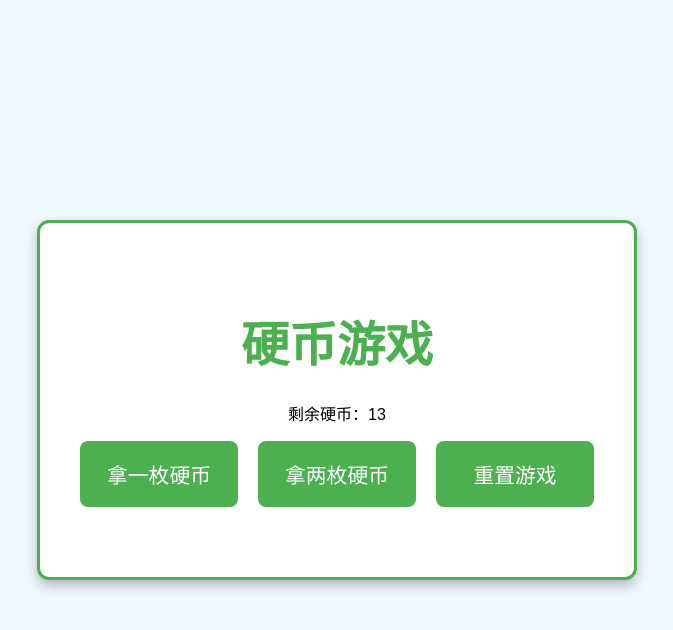
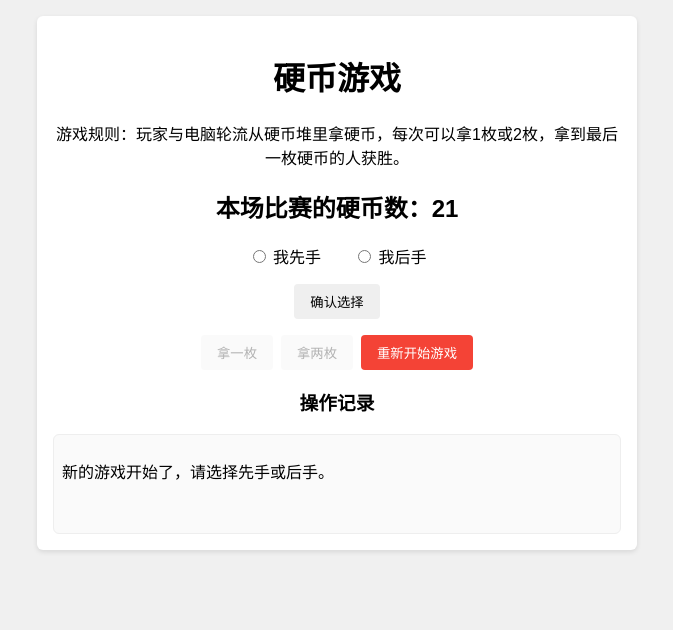
Before and after one commit to kio235/coin-game, a plain HTML site: page index.html in a window 1280 px wide. Shown: the whole page, without its empty margins (303-976 px from the left). Drawn offline with Linux system fonts and the light colour scheme.

Commit message:
Added the ability to choose between playing first or second.

```diff
--- a/index.html
+++ b/index.html
@@ -1,22 +1,53 @@
 <!DOCTYPE html>
 <html lang="zh-CN">
+
 <head>
     <meta charset="UTF-8">
+    <meta name="viewport" content="width=device-width, initial-scale=1.0">
     <title>硬币游戏</title>
     <link rel="stylesheet" href="style.css">
 </head>
+
 <body>
-    <div class="game-container">
+    <div class="container">
         <h1>硬币游戏</h1>
-        <p>剩余硬币：<span id="coin-count"></span></p>
+        <div class="info">
+            <p>游戏规则：玩家与电脑轮流从硬币堆里拿硬币，每次可以拿1枚或2枚，拿到最后一枚硬币的人获胜。</p>
+        </div>
+
+        <!-- 显示当前硬币数量 -->
+        <div class="info">
+            <h2>本场比赛的硬币数：<span id="coinCount">--</span></h2>
+        </div>
+
+        <!-- 选择先手或后手 -->
+        <div class="choice">
+            <label>
+                <input type="radio" name="turn" value="first">
+                我先手
+            </label>
+            <label>
+                <input type="radio" name="turn" value="second">
+                我后手
+            </label>
+        </div>
         <div class="buttons">
-            <button id="take-one">拿一枚硬币</button>
-            <button id="take-two">拿两枚硬币</button>
-            <button id="reset">重置游戏</button>
+            <button id="confirmTurn">确认选择</button>
         </div>
-        <p id="message"></p>
+
+        <!-- 操作按钮区 -->
+        <div class="buttons">
+            <button id="takeOne" disabled>拿一枚</button>
+            <button id="takeTwo" disabled>拿两枚</button>
+            <button id="restart" class="restart-btn">重新开始游戏</button>
+        </div>
+
+        <!-- 日志输出区 -->
+        <h3>操作记录</h3>
+        <div id="log"></div>
     </div>
 
     <script src="script.js"></script>
 </body>
+
 </html>
--- a/script.js
+++ b/script.js
@@ -1,106 +1,152 @@
+// 游戏相关变量
+let coinCount = 0; // 当前硬币总数
+let isPlayerTurn = true; // 是否轮到玩家回合
+let gameOver = false; // 游戏是否结束
 
-// let p1First = true;
-// let rounds = 0;
-// let lastTake = 0;
+// 页面元素获取
+const coinCountSpan = document.getElementById("coinCount");
+const confirmTurnBtn = document.getElementById("confirmTurn");
+const takeOneBtn = document.getElementById("takeOne");
+const takeTwoBtn = document.getElementById("takeTwo");
+const restartBtn = document.getElementById("restart");
+const logDiv = document.getElementById("log");
 
-const COIN_COUNT_MIN = 12;
-const COIN_COUNT_MAX = 24;
+// 初始化游戏
+startGame();
 
-// 获取 DOM 元素
-const coinCountElement = document.getElementById("coin-count");
-const takeOneBtn = document.getElementById("take-one");
-const takeTwoBtn = document.getElementById("take-two");
-const resetBtn = document.getElementById("reset");
-const messageElement = document.getElementById("message");
+// 绑定事件
+confirmTurnBtn.addEventListener("click", confirmTurn);
+takeOneBtn.addEventListener("click", () => playerTakeCoins(1));
+takeTwoBtn.addEventListener("click", () => playerTakeCoins(2));
+restartBtn.addEventListener("click", startGame);
 
-function getRandomInt(min, max) {
-	// 确保 min 是范围的最小值，max 是范围的最大值
-	min = Math.ceil(min); // 向上取整，确保是整数
-	max = Math.floor(max); // 向下取整，确保是整数
-	// 生成 [min, max] 范围内的随机整数
-	return Math.floor(Math.random() * (max - min + 1)) + min;
+// 初始化/重新开始游戏
+function startGame() {
+	// 随机生成硬币数 (12~24之间)
+	coinCount = Math.floor(Math.random() * 15) + 12;
+	coinCountSpan.textContent = coinCount;
+
+	// 重置游戏状态
+	gameOver = false;
+	isPlayerTurn = true; // 默认设置，等用户确认先后手
+	clearLog();
+
+	// 先手后手按钮可用
+	enableRadioButtons(true);
+	confirmTurnBtn.disabled = false;
+
+	// 让“拿一枚”和“拿两枚”按钮不可用，等确定先后手后再启用
+	takeOneBtn.disabled = true;
+	takeTwoBtn.disabled = true;
+
+	addLog("新的游戏开始了，请选择先手或后手。");
 }
 
-let totalCoins = getRandomInt(COIN_COUNT_MIN, COIN_COUNT_MAX);
-let remainingCoins = totalCoins;
+// 确认先后手
+function confirmTurn() {
+	const turnChoice = document.querySelector('input[name="turn"]:checked');
+	if (!turnChoice) {
+		alert("请先选择您要先手还是后手！");
+		return;
+	}
+	isPlayerTurn = turnChoice.value === "first";
+	addLog(`您选择了${isPlayerTurn ? "先手" : "后手"}。`);
 
-// 更新界面显示
-function updateDisplay() {
-	coinCountElement.textContent = remainingCoins;
+	// 一旦确认后，不能再改先后手和重新点击按钮
+	enableRadioButtons(false);
+	confirmTurnBtn.disabled = true;
+
+	// 如果是玩家先手，就等待玩家操作；若是电脑先手，则电脑先操作
+	if (!isPlayerTurn && !gameOver) {
+		addLog("轮到电脑先手...");
+		computerTurn();
+	}
+	updateButtonState();
 }
 
-// 检查游戏是否结束
-function checkGameOver(playerTook) {
-	if (remainingCoins === 0) {
-		// 判断是谁赢了
-		if (playerTook) {
-			messageElement.textContent = "恭喜你获胜！你拿到了最后一枚硬币。";
-		} else {
-			messageElement.textContent = "你输了！电脑拿到了最后一枚硬币。";
-		}
-		// 禁用按钮
+// 玩家操作：拿硬币
+function playerTakeCoins(num) {
+	if (gameOver || !isPlayerTurn) return;
+
+	coinCount -= num;
+	addLog(`玩家拿了${num}枚硬币，剩余硬币数：${coinCount}`);
+	checkWin("玩家");
+	if (gameOver) return;
+
+	// 轮到电脑
+	isPlayerTurn = false;
+	updateButtonState();
+	setTimeout(() => {
+		computerTurn();
+	}, 500);
+}
+
+// 电脑操作
+function computerTurn() {
+	if (gameOver) return;
+
+	// 电脑简单策略：如果剩余硬币<=2，就一次性拿完；否则随机拿1或2
+	// let num = coinCount <= 2 ? coinCount : (Math.random() < 0.5 ? 1 : 2);
+	// coinCount -= num;
+
+	if ((coinCount - 1) % 3 === 0) {
+		num = 1;
+	} else if ((coinCount - 2) % 3 === 0) {
+		num = 2;
+	} else {
+		num = Math.random() < 0.5 ? 1 : 2;
+	}
+	coinCount -= num;
+
+	addLog(`电脑拿了${num}枚硬币，剩余硬币数：${coinCount}`);
+	checkWin("电脑");
+	if (gameOver) return;
+
+	// 轮到玩家
+	isPlayerTurn = true;
+	updateButtonState();
+}
+
+// 检查是否胜利
+function checkWin(who) {
+	if (coinCount <= 0) {
+		addLog(`${who}拿到了最后的硬币，${who}获胜！`);
+		gameOver = true;
+		updateButtonState();
+	}
+}
+
+// 更新按钮状态
+function updateButtonState() {
+	// 如果游戏还在进行，玩家回合时启用“拿一枚”、“拿两枚”，否则禁用
+	if (!gameOver && isPlayerTurn) {
+		takeOneBtn.disabled = false;
+		takeTwoBtn.disabled = false;
+	} else {
 		takeOneBtn.disabled = true;
 		takeTwoBtn.disabled = true;
 	}
 }
 
-// 玩家拿硬币
-function takeCoins(count) {
-	if (remainingCoins < count) {
-		messageElement.textContent = "剩余硬币不足！";
-		return;
-	}
-	remainingCoins -= count;
-	updateDisplay();
-	checkGameOver(true);
-	if (remainingCoins > 0) {
-		// 电脑回合
-		computerTurn();
-	}
+// 在日志中添加记录
+function addLog(message) {
+	const p = document.createElement("p");
+	p.textContent = message;
+	logDiv.appendChild(p);
+	// 让日志自动滚动到底部
+	logDiv.scrollTop = logDiv.scrollHeight;
 }
 
-// 电脑策略: 简单随机拿一枚或两枚硬币
-function computerTurn() {
-	// 简单策略：尽可能让剩余硬币为1，确保赢得游戏
-	let cpuTake;
-	if (remainingCoins >= 2) {
-		if ((remainingCoins - 1) % 3 === 0) {
-			cpuTake = 1;
-		} else if ((remainingCoins - 2) % 3 === 0) {
-			cpuTake = 2;
-		} else {
-			cpuTake = Math.random() < 0.5 ? 1 : 2;
-		}
-	} else {
-		cpuTake = remainingCoins;
-	}
-
-	// 模拟电脑思考时间
-	setTimeout(() => {
-		remainingCoins -= cpuTake;
-		updateDisplay();
-		messageElement.textContent = `电脑拿了 ${cpuTake} 枚硬币。`;
-		checkGameOver(false);
-	}, 100);
+// 清空日志
+function clearLog() {
+	logDiv.innerHTML = "";
 }
 
-// 重置游戏
-function resetGame() {
-	totalCoins = getRandomInt(COIN_COUNT_MIN, COIN_COUNT_MAX);
-	remainingCoins = totalCoins;
-	updateDisplay();
-	messageElement.textContent = "";
-	takeOneBtn.disabled = false;
-	takeTwoBtn.disabled = false;
+// 控制先后手的单选按钮是否可用
+function enableRadioButtons(enabled) {
+	const radios = document.querySelectorAll('input[name="turn"]');
+	radios.forEach((radio) => {
+		radio.disabled = !enabled;
+		radio.checked = false;
+	});
 }
-
-// 添加事件监听
-takeOneBtn.addEventListener("click", () => takeCoins(1));
-takeTwoBtn.addEventListener("click", () => takeCoins(2));
-resetBtn.addEventListener("click", () => resetGame());
-
-// 初始化游戏显示
-updateDisplay();
-
-// 可选：添加重置按钮（未在 HTML 中定义）
-// 您可以在 HTML 中添加一个重置按钮，并在此处实现其功能
--- a/style.css
+++ b/style.css
@@ -1,124 +1,79 @@
-/* 全局设置 */
 * {
     box-sizing: border-box;
 }
-
 body {
-    font-family: Arial, sans-serif;
-    background-color: #f0f8ff;
+    font-family: sans-serif;
     margin: 0;
-    padding: 20px;
+    padding: 0;
+    display: flex;
+    flex-direction: column;
+    align-items: center;
+    justify-content: flex-start;
+    min-height: 100vh;
+    background: #f0f0f0;
+}
+.container {
+    width: 100%;
+    max-width: 600px;
+    margin: 1rem;
+    padding: 1rem;
+    background: #ffffff;
+    border-radius: 6px;
+    box-shadow: 0 2px 5px rgba(0,0,0,0.1);
+}
+h1, h2, h3 {
+    text-align: center;
+}
+.info {
+    text-align: center;
+    margin-bottom: 1rem;
+}
+.choice {
     display: flex;
     justify-content: center;
-    align-items: center;
-    min-height: 100vh;
+    margin-bottom: 1rem;
 }
-
-/* 容器样式 */
-.game-container {
-    background-color: #ffffff;
-    padding: 30px 20px;
-    border: 3px solid #4caf50;
-    border-radius: 12px;
-    text-align: center;
-    box-shadow: 0 6px 12px rgba(0, 0, 0, 0.25);
-    width: 100%;
-    max-width: 400px;
+.choice label {
+    margin: 0 1rem;
+    cursor: pointer;
 }
-
-/* 标题样式 */
-.game-container h1 {
-    color: #4caf50;
-    font-size: 2.2rem;
-    margin-bottom: 25px;
-}
-
-/* 按钮容器 */
 .buttons {
     display: flex;
-    flex-direction: column;
-    gap: 15px;
-    margin-bottom: 20px;
+    justify-content: center;
+    gap: 0.5rem;
+    flex-wrap: wrap;
+    margin-bottom: 1rem;
 }
-
-/* 按钮样式 */
-button {
-    background-color: #4caf50;
+.buttons button {
+    padding: 0.5rem 1rem;
+    border-radius: 4px;
+    border: none;
+    cursor: pointer;
+}
+.buttons button:hover {
+    background: #ddd;
+}
+#log {
+    background: #fafafa;
+    border: 1px solid #eee;
+    border-radius: 6px;
+    min-height: 100px;
+    padding: 0.5rem;
+    overflow-y: auto;
+    max-height: 200px;
+}
+.restart-btn {
+    background: #f44336;
     color: #ffffff;
-    border: none;
-    padding: 15px;
-    font-size: 1.1rem;
-    border-radius: 8px;
-    cursor: pointer;
-    transition: background-color 0.3s, transform 0.2s;
-    width: 100%;
 }
-
-button:hover {
-    background-color: #45a049;
-    transform: translateY(-2px);
+.restart-btn:hover {
+    background: #e53935;
 }
-
-button:active {
-    transform: translateY(0);
-}
-
-/* 消息样式 */
-#message {
-    font-size: 1rem;
-    color: #d9534f;
-    margin-top: 10px;
-}
-
-/* 响应式设计 */
-
-/* 平板设备及以上 */
-@media (min-width: 600px) {
-    .game-container {
-        padding: 40px 30px;
-        max-width: 500px;
+@media (max-width: 480px) {
+    .choice {
+        flex-direction: column;
     }
-
-    .game-container h1 {
-        font-size: 2.5rem;
-    }
-
-    .buttons {
-        flex-direction: row;
-        gap: 20px;
-    }
-
-    button {
-        font-size: 1.2rem;
-        padding: 15px 0;
-    }
-
-    #message {
-        font-size: 1.1rem;
+    .choice label {
+        margin-bottom: 0.5rem;
     }
 }
-
-/* 桌面设备及以上 */
-@media (min-width: 900px) {
-    body {
-        padding: 40px;
-    }
-
-    .game-container {
-        padding: 50px 40px;
-        max-width: 600px;
-    }
-
-    .game-container h1 {
-        font-size: 3rem;
-    }
-
-    button {
-        font-size: 1.3rem;
-        padding: 18px 0;
-    }
-
-    #message {
-        font-size: 1.2rem;
-    }
-}
```
